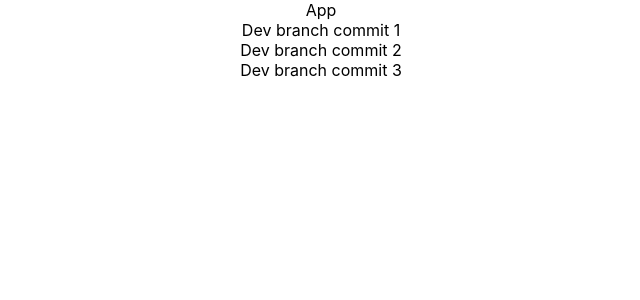
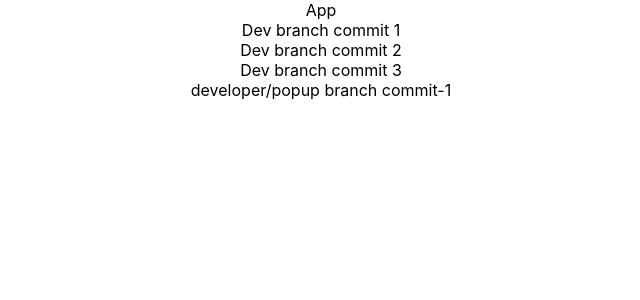
Before and after one commit to Yurik-00007/cra-console, a React (Create React App) app: page / in a window 1280 px wide. Shown: the top 300 px of the page, without its empty margins (319-959 px from the left). Built offline with nearby package versions, Linux system fonts and the light colour scheme.

Commit message:
developer/popup branch commit-2

```diff
--- a/src/App.tsx
+++ b/src/App.tsx
@@ -8,6 +8,7 @@ function App() {
       <div>Dev branch commit 1</div>
       <div>Dev branch commit 2</div>
       <div>Dev branch commit 3</div>
+      <div>developer/popup branch commit-1</div>
     </div>
   );
 }
```
